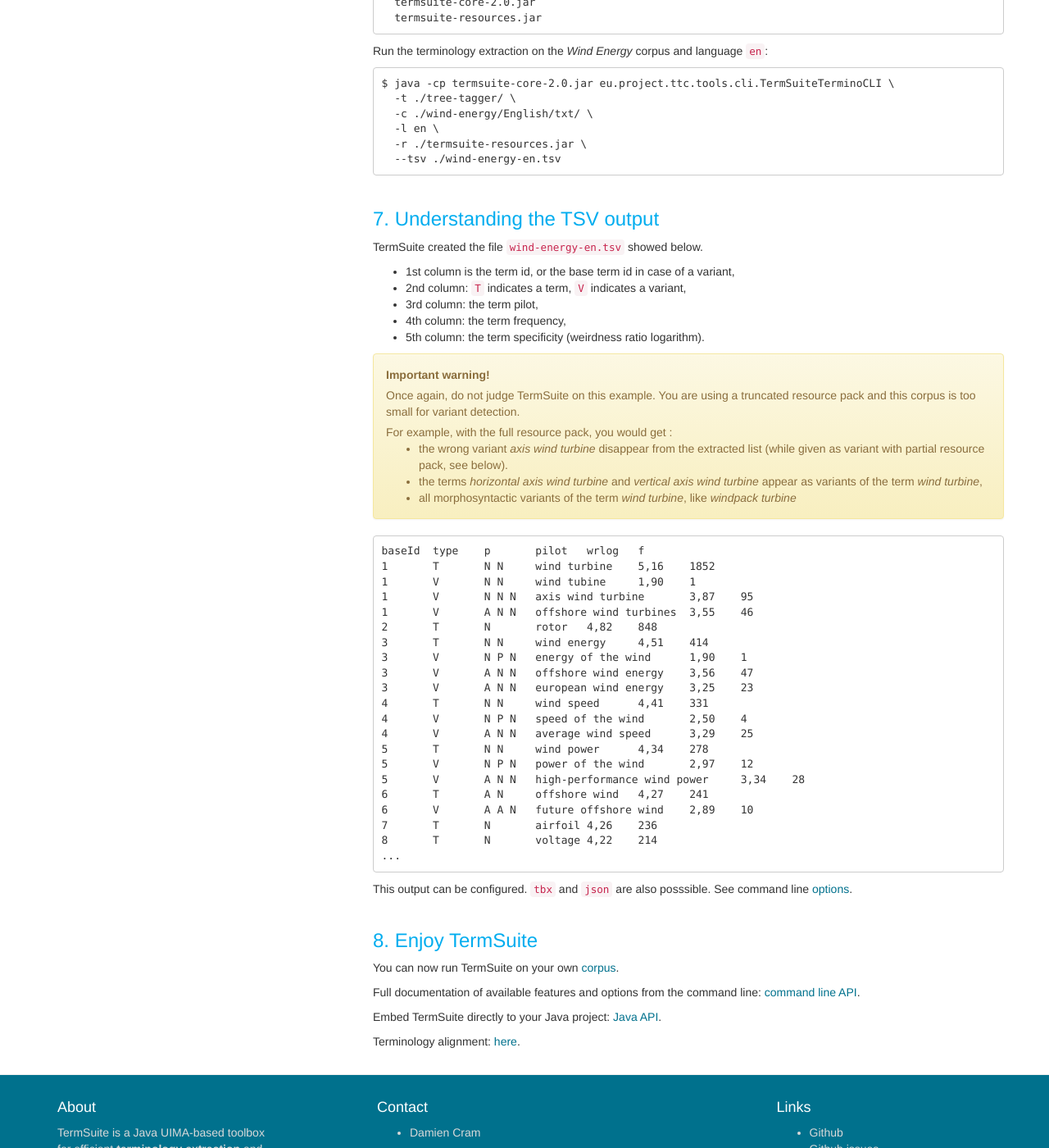
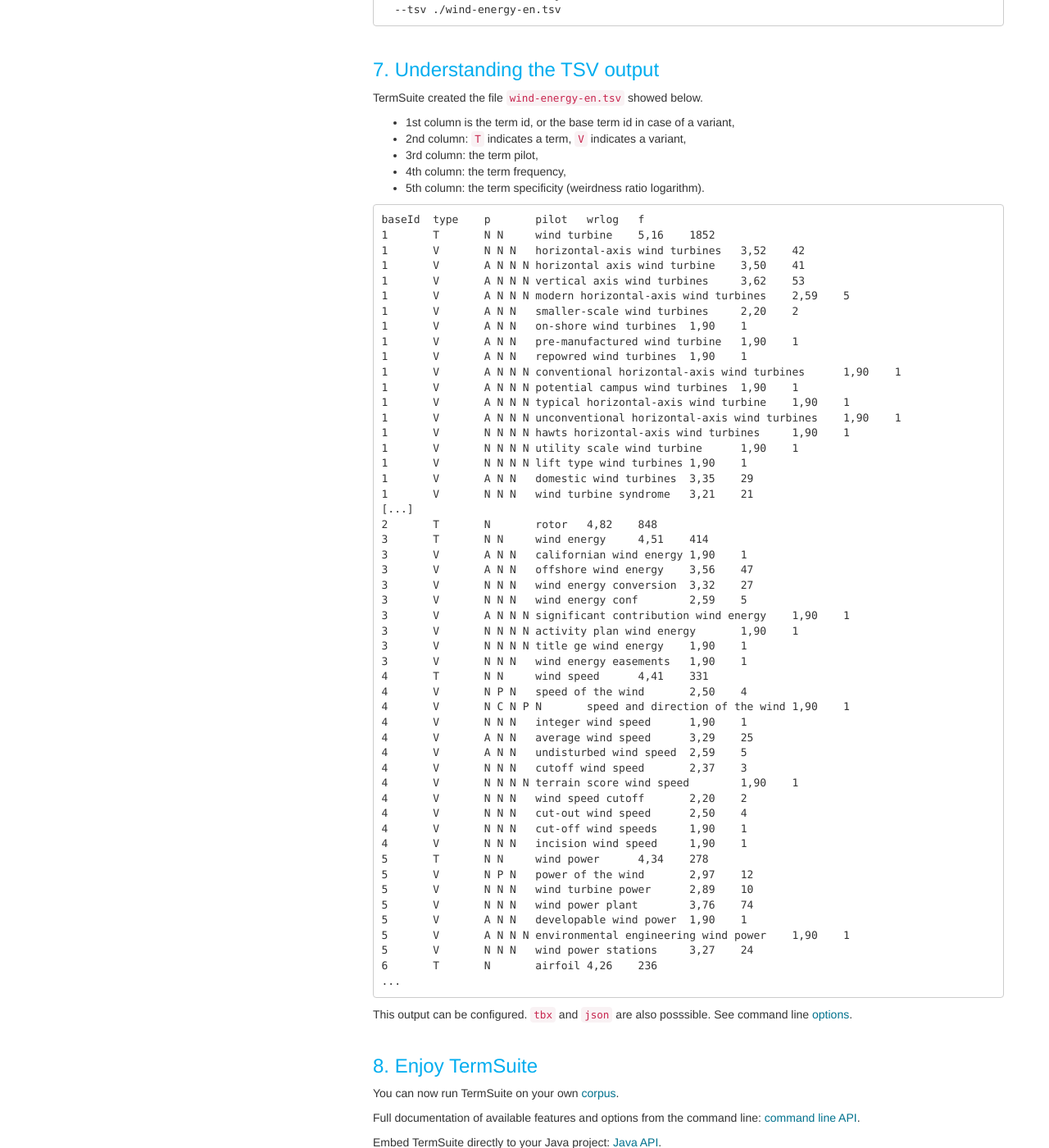
Before and after one commit to termsuite/termsuite.github.io, a Jekyll site: the page built from _documentation/12-getting-started.md, in a window 1280 px wide and 1400 px high, scrolled down 2114 px. Shown: the whole window at 82% size. Built offline with Jekyll 4.4.1, drawn with Linux system fonts in a browser that asks for light colours; nearby versions of some CDN libraries; some of the changed text lies outside the part shown.

Commit message:
No more resource warning. All on github

```diff
--- a/_documentation/12-getting-started.md
+++ b/_documentation/12-getting-started.md
@@ -49,8 +49,6 @@
 Download a TermSuite resource pack to directory `TERMSUITE_WORKSPACE` and uncompress it.
 
 For example, download the one publicly available on Github : [termsuite-resources.jar]({{site.resources.jar}})
-
-{% include resource_warning.md %}
 
 ### 5. Prepare your corpus
 
@@ -104,40 +102,57 @@
 * 4th column: the term frequency,
 * 5th column: the term specificity (weirdness ratio logarithm).
 
-<div class="alert alert-warning" role="alert">
-**Important warning!**
-
-Once again, do not judge TermSuite on this example. You are using a truncated resource pack and this corpus is too small for variant detection.
-
-For example, with the full resource pack, you would get :
-
- * the wrong variant *axis wind turbine* disappear from the extracted list (while given as variant with partial resource pack, see below).
- * the terms *horizontal axis wind turbine* and *vertical axis wind turbine* appear as variants of the term *wind turbine*,
- * all morphosyntactic variants of the term *wind turbine*, like *windpack turbine*
-</div>
-
-
 ~~~
-baseId  type    p       pilot   wrlog   f
-1       T       N N     wind turbine    5,16    1852
-1       V       N N     wind tubine     1,90    1
-1       V       N N N   axis wind turbine       3,87    95
-1       V       A N N   offshore wind turbines  3,55    46
-2       T       N       rotor   4,82    848
-3       T       N N     wind energy     4,51    414
-3       V       N P N   energy of the wind      1,90    1
-3       V       A N N   offshore wind energy    3,56    47
-3       V       A N N   european wind energy    3,25    23
-4       T       N N     wind speed      4,41    331
-4       V       N P N   speed of the wind       2,50    4
-4       V       A N N   average wind speed      3,29    25
-5       T       N N     wind power      4,34    278
-5       V       N P N   power of the wind       2,97    12
-5       V       A N N   high-performance wind power     3,34    28
-6       T       A N     offshore wind   4,27    241
-6       V       A A N   future offshore wind    2,89    10
-7       T       N       airfoil 4,26    236
-8       T       N       voltage 4,22    214
+baseId	type	p	pilot	wrlog	f
+1	T	N N	wind turbine	5,16	1852
+1	V	N N N	horizontal-axis wind turbines	3,52	42
+1	V	A N N N	horizontal axis wind turbine	3,50	41
+1	V	A N N N	vertical axis wind turbines	3,62	53
+1	V	A N N N	modern horizontal-axis wind turbines	2,59	5
+1	V	A N N	smaller-scale wind turbines	2,20	2
+1	V	A N N	on-shore wind turbines	1,90	1
+1	V	A N N	pre-manufactured wind turbine	1,90	1
+1	V	A N N	repowred wind turbines	1,90	1
+1	V	A N N N	conventional horizontal-axis wind turbines	1,90	1
+1	V	A N N N	potential campus wind turbines	1,90	1
+1	V	A N N N	typical horizontal-axis wind turbine	1,90	1
+1	V	A N N N	unconventional horizontal-axis wind turbines	1,90	1
+1	V	N N N N	hawts horizontal-axis wind turbines	1,90	1
+1	V	N N N N	utility scale wind turbine	1,90	1
+1	V	N N N N	lift type wind turbines	1,90	1
+1	V	A N N	domestic wind turbines	3,35	29
+1	V	N N N	wind turbine syndrome	3,21	21
+[...]
+2	T	N	rotor	4,82	848
+3	T	N N	wind energy	4,51	414
+3	V	A N N	californian wind energy	1,90	1
+3	V	A N N	offshore wind energy	3,56	47
+3	V	N N N	wind energy conversion	3,32	27
+3	V	N N N	wind energy conf	2,59	5
+3	V	A N N N	significant contribution wind energy	1,90	1
+3	V	N N N N	activity plan wind energy	1,90	1
+3	V	N N N N	title ge wind energy	1,90	1
+3	V	N N N	wind energy easements	1,90	1
+4	T	N N	wind speed	4,41	331
+4	V	N P N	speed of the wind	2,50	4
+4	V	N C N P N	speed and direction of the wind	1,90	1
+4	V	N N N	integer wind speed	1,90	1
+4	V	A N N	average wind speed	3,29	25
+4	V	A N N	undisturbed wind speed	2,59	5
+4	V	N N N	cutoff wind speed	2,37	3
+4	V	N N N N	terrain score wind speed	1,90	1
+4	V	N N N	wind speed cutoff	2,20	2
+4	V	N N N	cut-out wind speed	2,50	4
+4	V	N N N	cut-off wind speeds	1,90	1
+4	V	N N N	incision wind speed	1,90	1
+5	T	N N	wind power	4,34	278
+5	V	N P N	power of the wind	2,97	12
+5	V	N N N	wind turbine power	2,89	10
+5	V	N N N	wind power plant	3,76	74
+5	V	A N N	developable wind power	1,90	1
+5	V	A N N N	environmental engineering wind power	1,90	1
+5	V	N N N	wind power stations	3,27	24
+6	T	N	airfoil	4,26	236
 ...
 ~~~
 
--- a/_includes/resource_warning.md
+++ /dev/null
@@ -1,11 +0,0 @@
-<div class="alert alert-warning" role="alert">
-**Warning**
-
-Currently, two of the resources have been intentionally truncated and may result in poor TermSuite performances.
-
-The complete list of rules will be made publicly available shortly, as soon as authors's researches about multi-word term detection, syntactic and morphosyntactic term variation are published in scientific literature.
-
-In the meantime, if you need the complete resources, please address your request to us by email directly.
-
-Be patient ;)
-</div>
```
Also changed, not shown: _documentation/20-resources.md (+0 -2 lines).
